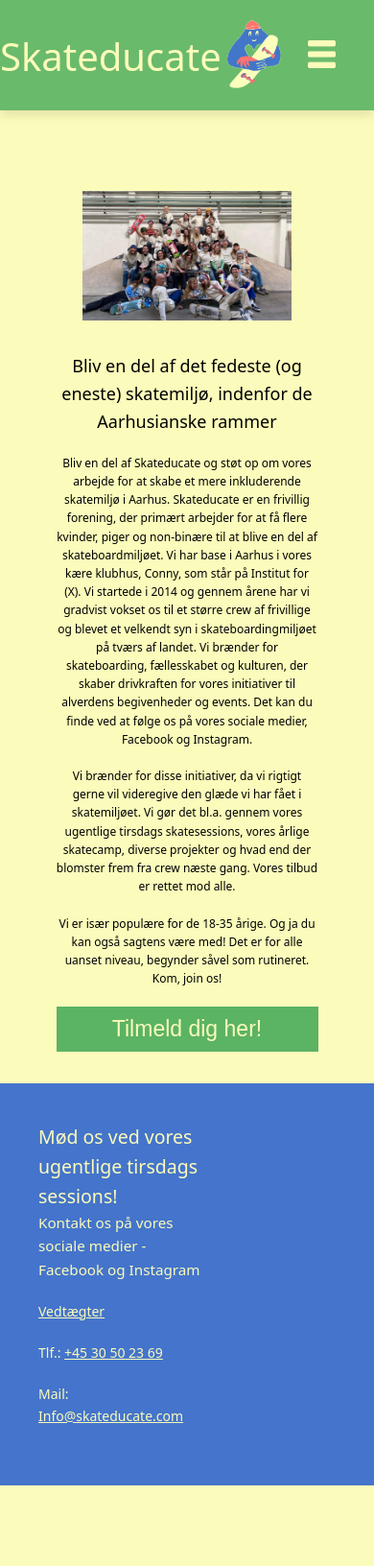
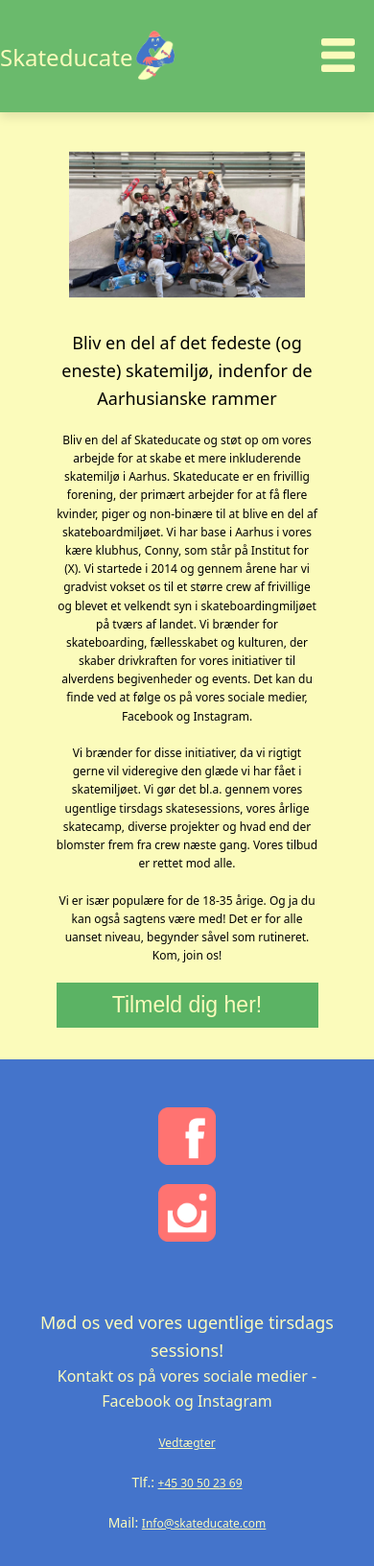
Before and after one commit to Annikahlaursen/skateducate, a plain HTML site: page medlemsskab.html in a window 390 px wide. Shown: the whole page at 96% size. Before the commit the page ends 1548 px from the top, so only its background shows below. Drawn offline with nearby package versions, Linux system fonts and the light colour scheme; a web font is replaced by a local one.

Commit message:
lidt opdateringer i media

```diff
--- a/css.css
+++ b/css.css
@@ -436,54 +436,61 @@ footer a {
       flex-direction: row;
       flex-wrap: wrap;
     }
+
+    .gods { grid-template-columns: repeat(3, 1fr); }
+    .ass { grid-template-columns: repeat(4, 1fr); }
+    #tregrid { grid-template-columns: repeat(3, auto); }
+    .campsgrid { grid-template-columns: repeat(3, auto); }
+    .container1 { grid-template-columns: 1fr 1fr; }
+    #tekstfelt { grid-template-columns: 1.5fr 1fr; }
   }
 
   /* styles for mobile devices */
   @media only screen and (max-width: 767px) {
-    body {
+    * {
+      max-width: 100%;
       font-size: 12px;
-      width: 100%;
       margin: 0;
+      text-align: center;
+      justify-content: center;
+      box-sizing: border-box;
     }
 
-    #search {
-      display: none;
+    #word {font-size: x-large;}
+
+    .header {
+      width: 100%;
+      justify-content: space-between;
     }
 
-    .header {
-      display: flex;
-      justify-content: space-between;
-      padding-right: 20px;
-      align-items: center;
+    .wordogmenu {
+      width: auto;
     }
 
-    .social {
-      flex-direction: column;
-      gap: 20px;
-      align-items: center;
+    #menu {right: 20px;}
+
+    #logo {width: 50px;}
+
+    main h1, main h2{
+      font-size: large !important;
+      text-align: center;
     }
 
-    .social img {
-      width: 15%;
+    .gods { grid-template-columns: repeat(2, 1fr); }
+    .ass { grid-template-columns: repeat(2, 1fr); }
+    #tregrid { grid-template-columns: repeat(2, auto); }
+    .campsgrid { grid-template-columns: repeat(2, auto); }
+    .container1 { grid-template-columns: 1fr; }
+    #tekstfelt { grid-template-columns: 1fr; }
+    .tekstcontainer {padding: 0px; padding-bottom: 20px;}
+    .bigphoto { padding-top: 25px; width: 90%;}
+
+    .footer {
+      flex-direction: row;
+      flex-wrap: wrap-reverse;
+      justify-content: center;
     }
+
+    .footer h2 {font-size:large;}
+    .footer h3 {font-size: medium;}
   }
-
-  /* Tablet (iPad) */
-@media (min-width: 768px) and (max-width: 1023px) {
-  .gods { grid-template-columns: repeat(2, 1fr); }
-  .ass { grid-template-columns: repeat(2, 1fr); }
-  #tregrid { grid-template-columns: repeat(2, auto); }
-  .campsgrid { grid-template-columns: repeat(2, auto); }
-  .container1 { grid-template-columns: 1fr; }
-  #tekstfelt { grid-template-columns: 1fr; }
-}
-
-/* Desktop */
-@media (min-width: 1024px) {
-  .gods { grid-template-columns: repeat(3, 1fr); }
-  .ass { grid-template-columns: repeat(4, 1fr); }
-  #tregrid { grid-template-columns: repeat(3, auto); }
-  .campsgrid { grid-template-columns: repeat(3, auto); }
-  .container1 { grid-template-columns: 1fr 1fr; }
-  #tekstfelt { grid-template-columns: 1.5fr 1fr; }
-}
```
